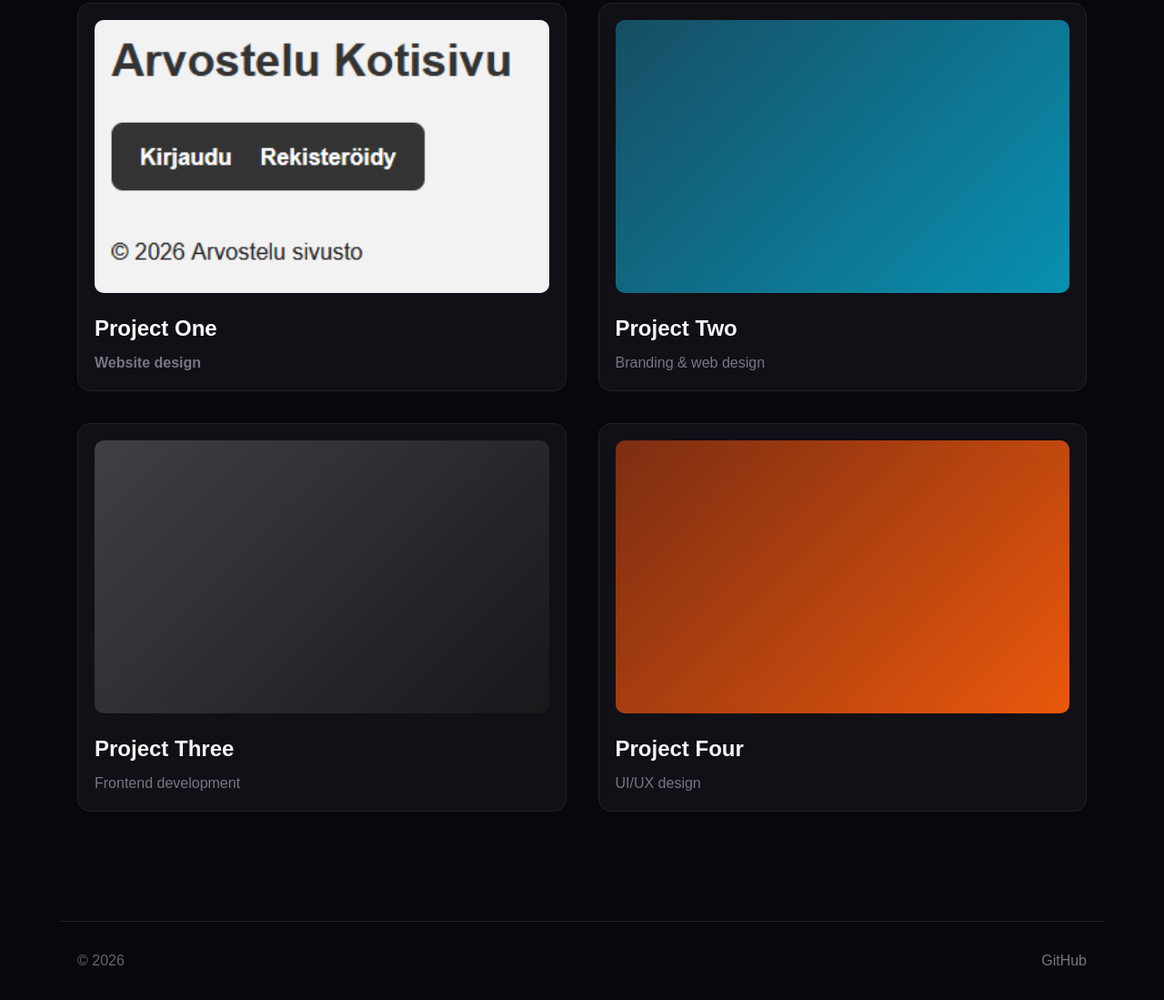
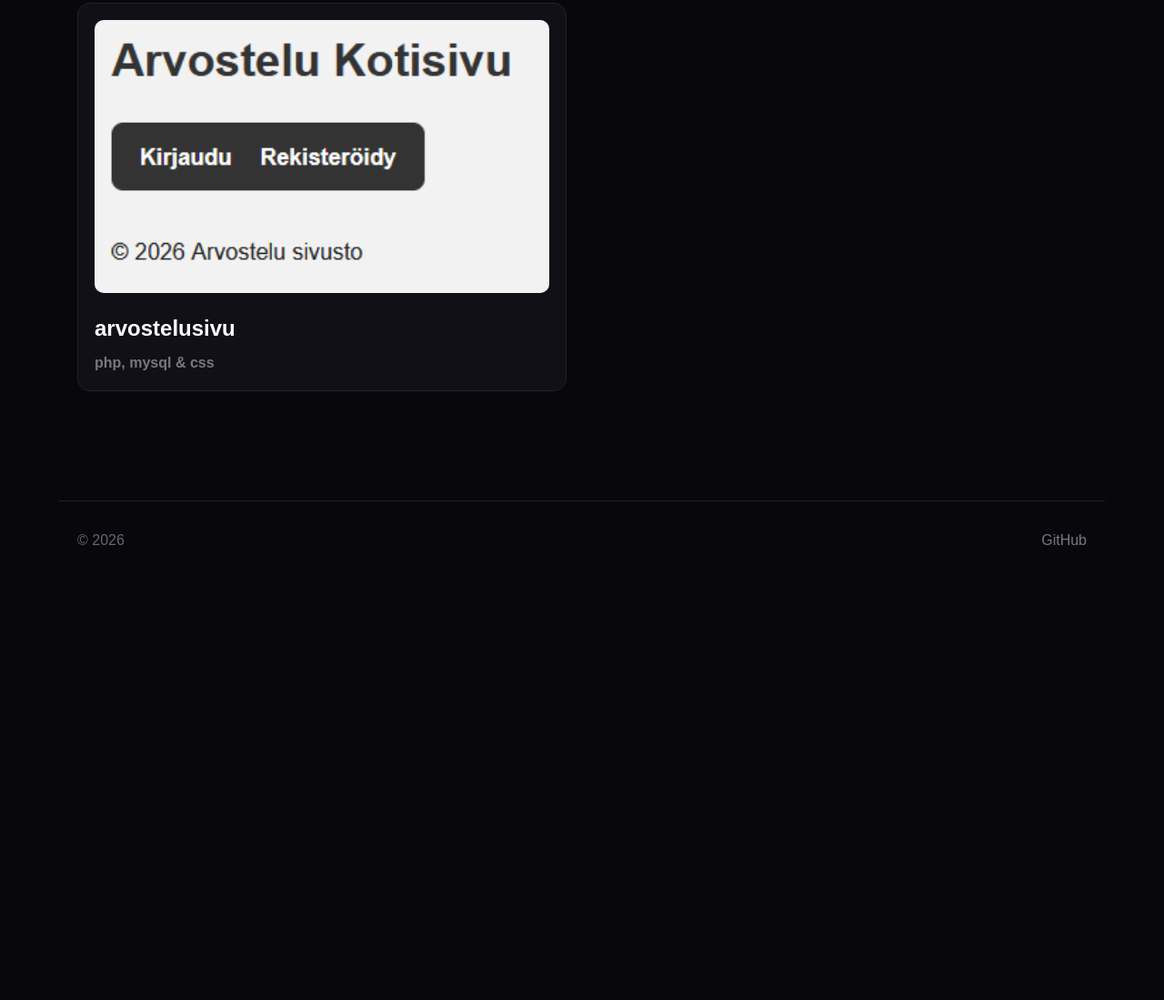
Before and after one commit to JooOkei/newportfolio, a plain HTML site: page index.html in a window 1280 px wide. Shown: the part 1066-2165 px from the top of the page at 91% size. After the commit the page ends 1703 px from the top, so only its background shows below. Drawn offline with Linux system fonts and the light colour scheme.

Commit message:
htmlkorjaus

```diff
--- a/index.html
+++ b/index.html
@@ -16,7 +16,7 @@
       <h2>Elias<span>.</span></h2>
 
       <div class="links">
-        <a href="#work">Work</a>
+        <a href="#work">Projects</a>
         <a href="#about">About</a>
         <a href="#contact">Contact</a>
       </div>
@@ -40,8 +40,7 @@
       </h1>
 
       <p class="intro">
-        I design and build simple, modern websites
-        and digital experiences.
+        I study web development.
       </p>
 
       <a href="#work" class="button">
@@ -69,43 +68,10 @@
                   <img src="project-image one.png" alt="Project One">
               </div>
 
-              <h3>Project One</h3>
-              <p>Website design</p>
+              <h3>arvostelusivu</h3>
+              <p>php, mysql & css</p>
           </article>
       </a>
-
-
-        <article>
-          <div class="project-image two"></div>
-
-          <h3>Project Two</h3>
-
-          <p>
-            Branding & web design
-          </p>
-        </article>
-
-
-        <article>
-          <div class="project-image three"></div>
-
-          <h3>Project Three</h3>
-
-          <p>
-            Frontend development
-          </p>
-        </article>
-
-
-        <article>
-          <div class="project-image four"></div>
-
-          <h3>Project Four</h3>
-
-          <p>
-            UI/UX design
-          </p>
-        </article>
 
       </div>
 
```
